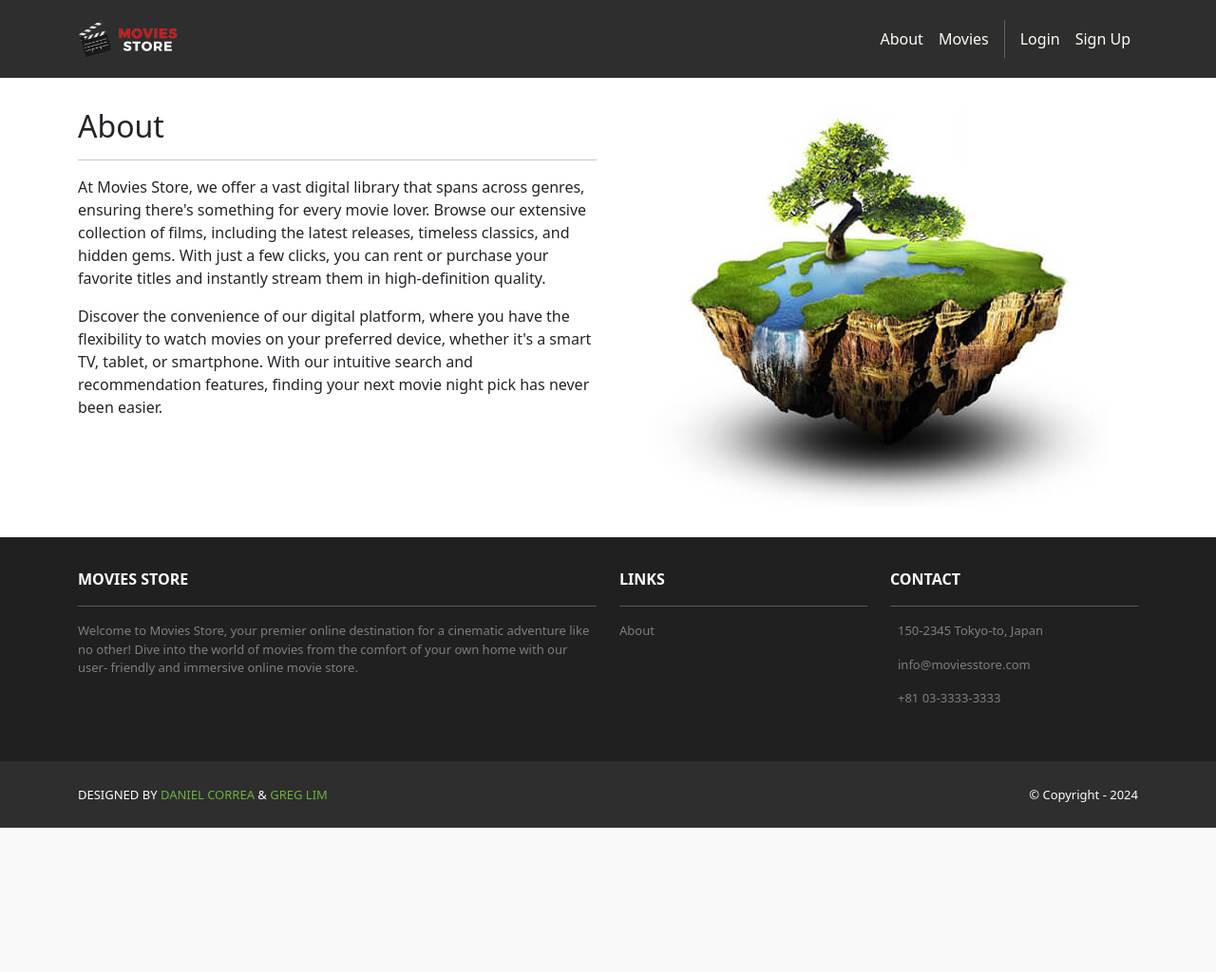
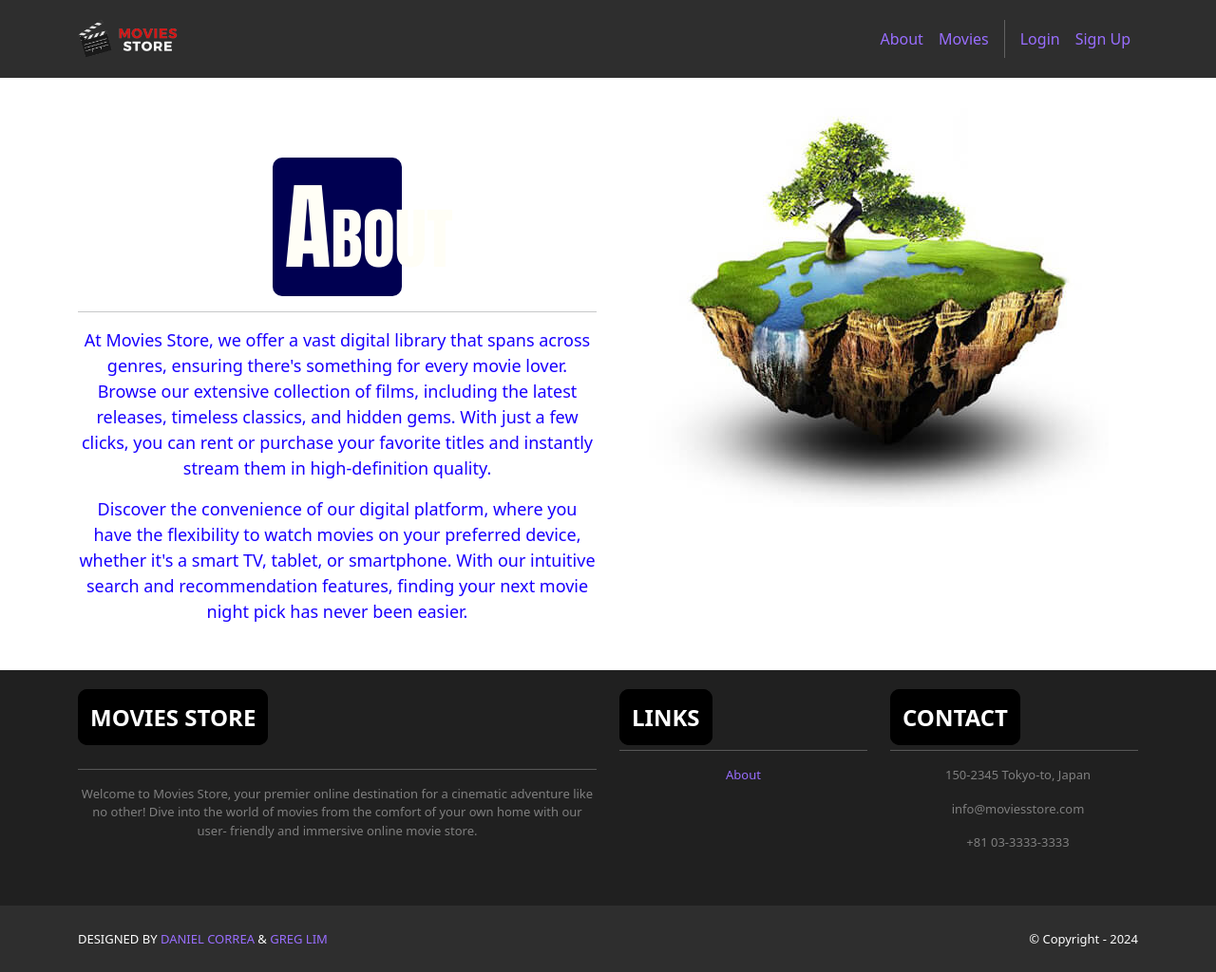
Before and after one commit to ecwoot/GTMovies, a Django app: page /about in a window 1280 px wide. Shown: the whole page at 95% size. Before the commit the page ends 872 px from the top, so only its background shows below. Run offline with Django 5.2, Linux system fonts and the light colour scheme; some libraries are stand-ins or nearby versions; some web fonts are replaced.

Commit message:
Update style/base.html
Added some style changes to the homepage and minor tweaks to about and login page

```diff
--- a/moviesstore/home/templates/home/about.html
+++ b/moviesstore/home/templates/home/about.html
@@ -5,9 +5,10 @@
   <div class="container">
     <div class="row mt-3">
       <div class="col-md-6 mx-auto mb-3">
+        <p> <br> </p>
         <h2>About</h2>
         <hr />
-        <p>
+        <p class="about">
            At Movies Store, we offer a vast digital library
            that spans across genres, ensuring there's
            something for every movie lover. Browse our
@@ -17,7 +18,7 @@
            purchase your favorite titles and instantly
            stream them in high-definition quality.
         </p>
-        <p>
+        <p class="about">
           Discover the convenience of our digital platform,
           where you have the flexibility to watch movies
           on your preferred device, whether it's a smart
--- a/moviesstore/home/templates/home/index.html
+++ b/moviesstore/home/templates/home/index.html
@@ -4,6 +4,7 @@
            py-4">
   <div class="container d-flex align-items-center flex-
   column pt-2">
+    <p> <br> </p>
     <h2>Movies Store</h2>
     <p>Your Ticket to Unlimited Entertainment!</p>
   </div>
--- a/moviesstore/moviesstore/static/css/style.css
+++ b/moviesstore/moviesstore/static/css/style.css
@@ -3,8 +3,61 @@
   background-size: 100% auto;
 }
 
+h2 {
+  text-align: center;
+  margin: auto;
+  width: 25%;
+  border: 3px solid rgb(0, 0, 81);
+  border-radius: 10px;
+  padding: 10px;
+  background-color: rgb(0, 0, 81);
+
+  font-size: 100px;
+  font-family: "Impact", fantasy;
+  font-variant: small-caps;
+  font-stretch: ultra-expanded;
+
+  color: #FFFEF6;
+  display: block;
+}
+
+.col {
+  text-align: center;
+}
+
+p {
+  color: #ffffff;
+  text-align: center;
+  font-size: x-large;
+}
+
+p.about {
+  color: #1900ff;
+  text-align: center;
+  font-size: large;
+}
+
+a.nav-link {
+  color: #996eff;
+  text-align: center;
+}
+
+b {
+  text-align: center;
+  margin: auto;
+  width: 25%;
+  border: 3px solid rgb(0, 0, 0);
+  border-radius: 10px;
+  padding: 10px;
+  background-color: rgb(0, 0, 0);
+
+  color: white;
+  font-size: x-large;
+}
+
 .navbar a.nav-link {
-  color: #FFFEF6 !important;
+  color: #996eff !important;
+  text-align: center;
 }
 
 .bg-dark {
@@ -21,7 +74,7 @@
 }
 
 .ms-footer a:hover {
-  color: #6ab43e;
+  color: #ffffff;
   text-decoration: none;
 }
 
@@ -31,7 +84,7 @@
 }
 
 .ms-footer-bottom a {
-  color: #6ab43e;
+  color: #996eff;
   text-decoration: none;
 }
 
--- a/moviesstore/moviesstore/templates/base.html
+++ b/moviesstore/moviesstore/templates/base.html
@@ -72,6 +72,7 @@
           <div class="col-md-6 col-lg-6 col-xl-6
                mx-auto mb-4">
             <b>MOVIES STORE</b>
+            <p> <br> </p>
             <hr />
             <p>
               Welcome to Movies Store, your premier online
```
